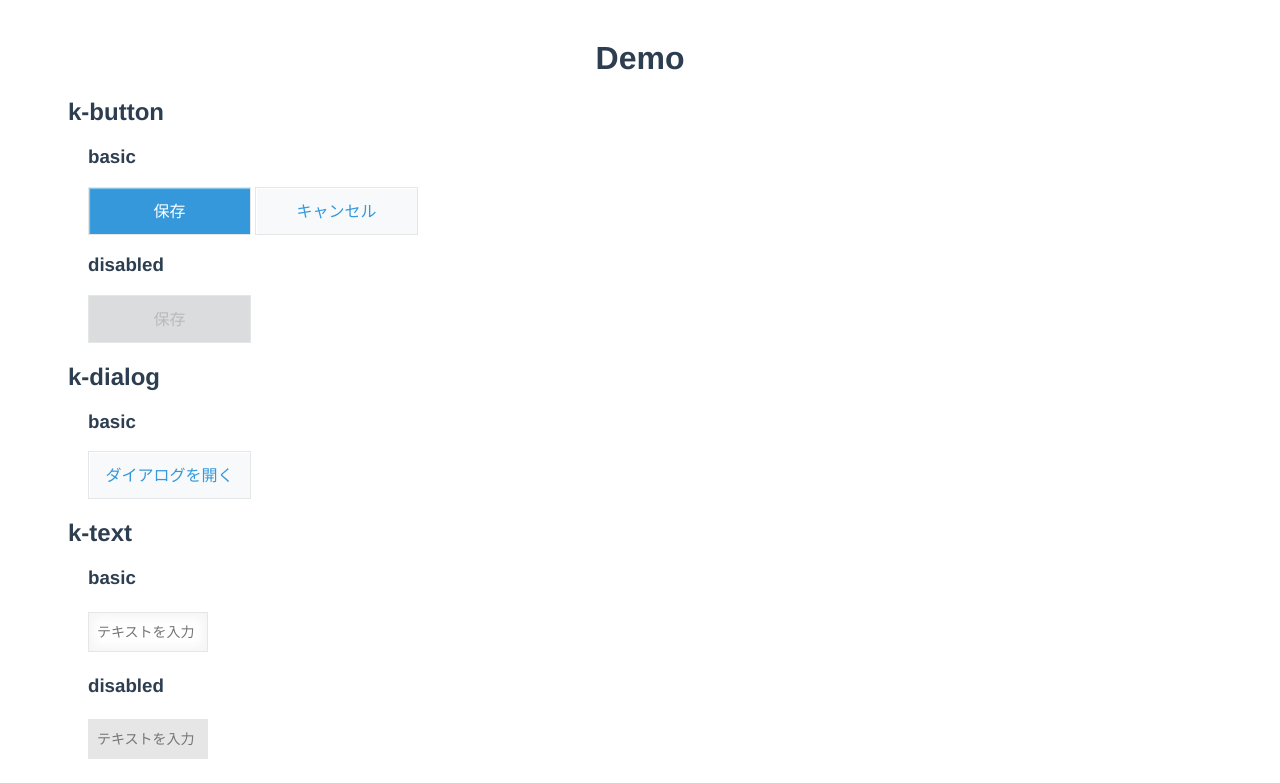
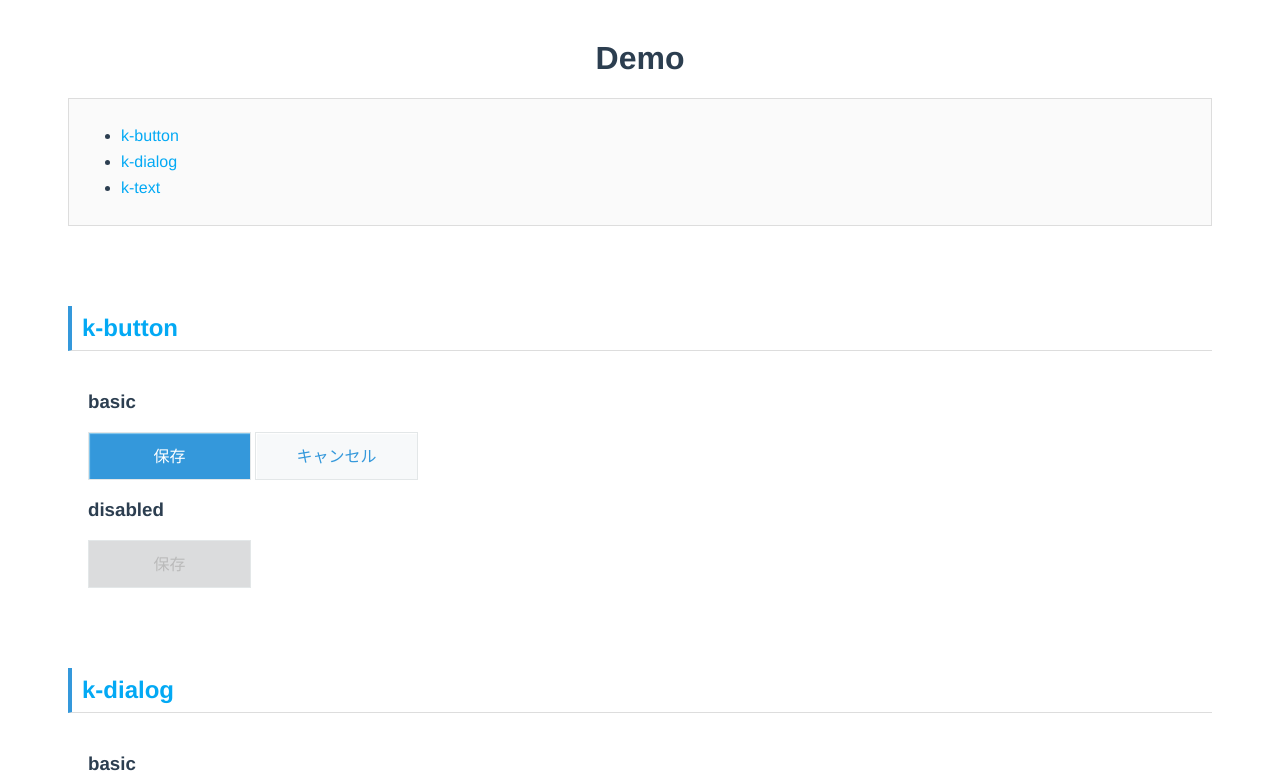
Before and after one commit to mid0111/kintone-vue-component, a Vue app: page / in a window 1280 px wide. Shown: the top 783 px of the page. Built offline with nearby package versions, Linux system fonts and the light colour scheme.

Commit message:
デモ用のページにコンポーネントへのリンクを追加

```diff
--- a/src/App.vue
+++ b/src/App.vue
@@ -1,81 +1,42 @@
 <template>
   <div id="app">
     <h1>Demo</h1>
+    <navigation :components="components" />
+
     <div class="main-container">
-      <h2>k-button</h2>
-      <div class="components">
-        <h3>basic</h3>
-        <div class="clearfix">
-          <k-button
-            class="float-left mr-2"
-            text="保存"
-            type="submit"
-            @click="onEvent"
-          />
-          <k-button text="キャンセル" />
-        </div>
-        <h3>disabled</h3>
-        <k-button text="保存" type="submit" disabled />
-      </div>
+      <component-title title="k-button" />
+      <k-button-demo />
 
-      <h2>k-dialog</h2>
-      <div class="components">
-        <h3>basic</h3>
-        <k-button text="ダイアログを開く" @click="toggleDialogOpen" />
-        <k-dialog :visible="showDialog" @close="toggleDialogOpen">
-          <template v-slot:header>ダイアログタイトル</template>
-          <div>コンテンツ</div>
-          <template v-slot:footer>
-            <k-button text="閉じる" @click="toggleDialogOpen" />
-          </template>
-        </k-dialog>
-      </div>
+      <component-title title="k-dialog" />
+      <k-dialog-demo />
 
-      <h2>k-text</h2>
-      <div class="components">
-        <h3>basic</h3>
-        <k-text
-          v-model="value"
-          placeholder="テキストを入力"
-          @change="onEvent"
-        />
-        <h3>disabled</h3>
-        <k-text v-model="value" placeholder="テキストを入力" :disabled="true" />
-        <h3>width</h3>
-        <k-text v-model="value" placeholder="テキストを入力" :width="200" />
-      </div>
+      <component-title title="k-text" />
+      <k-text-demo />
     </div>
   </div>
 </template>
 
 <script>
-import KButton from './components/KButton.vue';
-import KDialog from './components/KDialog.vue';
-import KText from './components/KText.vue';
+import Navigation from './demo/Navigation.vue';
+import ComponentTitle from './demo/ComponentTitle.vue';
+import KButtonDemo from './demo/KButtonDemo.vue';
+import KDialogDemo from './demo/KDialogDemo.vue';
+import KTextDemo from './demo/KTextDemo.vue';
 
 export default {
   name: 'App',
   components: {
-    KButton,
-    KDialog,
-    KText
+    Navigation,
+    ComponentTitle,
+    KButtonDemo,
+    KDialogDemo,
+    KTextDemo
   },
 
   data() {
     return {
-      value: '',
-      showDialog: false
+      components: ['k-button', 'k-dialog', 'k-text']
     };
-  },
-
-  methods: {
-    onEvent(value) {
-      console.log(value);
-    },
-
-    toggleDialogOpen() {
-      this.showDialog = !this.showDialog;
-    }
   }
 };
 </script>
@@ -89,11 +50,21 @@ export default {
   color: #2c3e50;
   margin: 40px 60px;
 }
-
+@media screen and (max-width: 480px) {
+  #app {
+    margin: 40px 4px;
+  }
+}
+nav,
 .main-container {
   text-align: start;
 }
-
+</style>
+<style>
+a {
+  color: #03a9f4;
+  text-decoration: none;
+}
 .components {
   margin: 20px;
 }
--- /dev/null
+++ b/src/demo/ComponentTitle.vue
@@ -0,0 +1,30 @@
+<template>
+  <div class="title-container">
+    <a :href="`/#${title}`" class="title-link"
+      ><h2 :id="title">{{ title }}</h2></a
+    >
+  </div>
+</template>
+
+<script lang="ts">
+import { Component, Prop, Vue } from 'vue-property-decorator';
+
+@Component
+export default class KButton extends Vue {
+  @Prop() private title!: string;
+}
+</script>
+
+<style>
+.title-container {
+  border-bottom: 1px solid #ddd;
+  border-left: 4px solid #3498db;
+  padding: 8px 10px;
+  margin-bottom: 40px;
+  margin-top: 80px;
+}
+
+.title-link h2 {
+  margin: 0;
+}
+</style>
--- /dev/null
+++ b/src/demo/KButtonDemo.vue
@@ -0,0 +1,32 @@
+<template>
+  <div class="components">
+    <h3>basic</h3>
+    <div class="clearfix">
+      <k-button
+        class="float-left mr-2"
+        text="保存"
+        type="submit"
+        @click="onClick"
+      />
+      <k-button text="キャンセル" />
+    </div>
+    <h3>disabled</h3>
+    <k-button text="保存" type="submit" disabled />
+  </div>
+</template>
+
+<script>
+import KButton from '../components/KButton.vue';
+
+export default {
+  components: {
+    KButton
+  },
+
+  methods: {
+    onClick() {
+      alert('クリック');
+    }
+  }
+};
+</script>
--- /dev/null
+++ b/src/demo/KDialogDemo.vue
@@ -0,0 +1,44 @@
+<template>
+  <div class="components">
+    <h3>basic</h3>
+    <k-button text="ダイアログを開く" @click="toggleDialogOpen" />
+    <k-dialog :visible="showDialog" @close="toggleDialogOpen">
+      <template v-slot:header>
+        <h3 class="title">ダイアログタイトル</h3>
+      </template>
+      <div>コンテンツ</div>
+      <template v-slot:footer>
+        <k-button text="閉じる" @click="toggleDialogOpen" />
+      </template>
+    </k-dialog>
+  </div>
+</template>
+
+<script>
+import KButton from '../components/KButton.vue';
+import KDialog from '../components/KDialog.vue';
+
+export default {
+  components: {
+    KButton,
+    KDialog
+  },
+
+  data() {
+    return {
+      showDialog: false
+    };
+  },
+
+  methods: {
+    toggleDialogOpen() {
+      this.showDialog = !this.showDialog;
+    }
+  }
+};
+</script>
+<style scoped>
+.title {
+  margin: 8px 0;
+}
+</style>
--- /dev/null
+++ b/src/demo/KTextDemo.vue
@@ -0,0 +1,32 @@
+<template>
+  <div class="components">
+    <h3>basic</h3>
+    <k-text v-model="value" placeholder="テキストを入力" @change="onChange" />
+    <h3>disabled</h3>
+    <k-text v-model="value" placeholder="テキストを入力" :disabled="true" />
+    <h3>width</h3>
+    <k-text v-model="value" placeholder="テキストを入力" :width="200" />
+  </div>
+</template>
+
+<script>
+import KText from '../components/KText.vue';
+
+export default {
+  components: {
+    KText
+  },
+
+  data() {
+    return {
+      value: ''
+    };
+  },
+
+  methods: {
+    onChange(value) {
+      alert('テキスト change: ', value);
+    }
+  }
+};
+</script>
--- /dev/null
+++ b/src/demo/Navigation.vue
@@ -0,0 +1,30 @@
+<template>
+  <nav>
+    <ul>
+      <li v-for="(component, index) in components" :key="index">
+        <a class="nav-link" :href="`#${component}`">{{ component }}</a>
+      </li>
+    </ul>
+  </nav>
+</template>
+
+<script lang="ts">
+import { Component, Prop, Vue } from 'vue-property-decorator';
+
+@Component
+export default class KButton extends Vue {
+  @Prop() private components!: Array<string>;
+}
+</script>
+
+<style lang="css">
+nav {
+  border: 1px solid #ddd;
+  background: #fafafa;
+  padding: 12px;
+}
+
+li {
+  margin: 8px 0;
+}
+</style>
```
